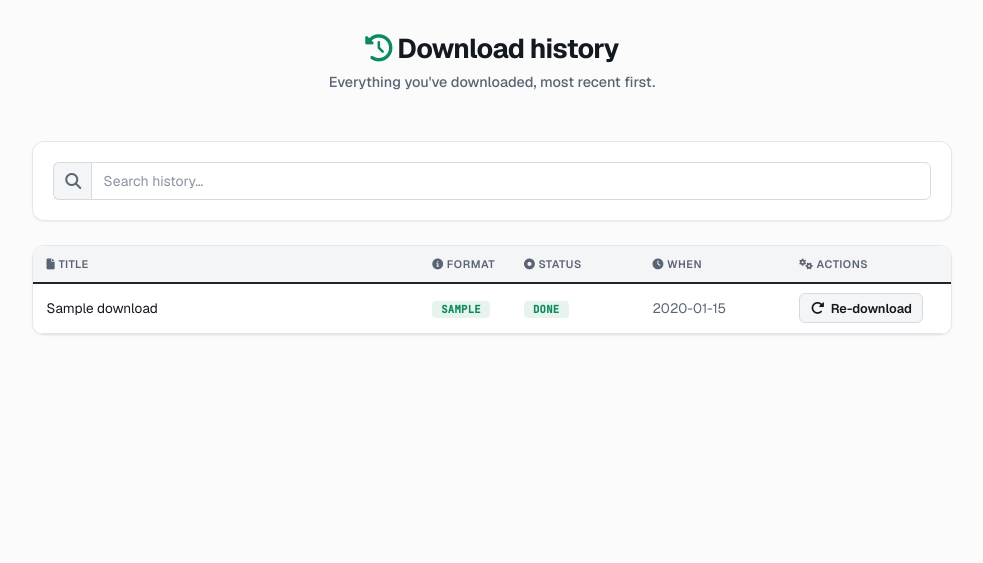
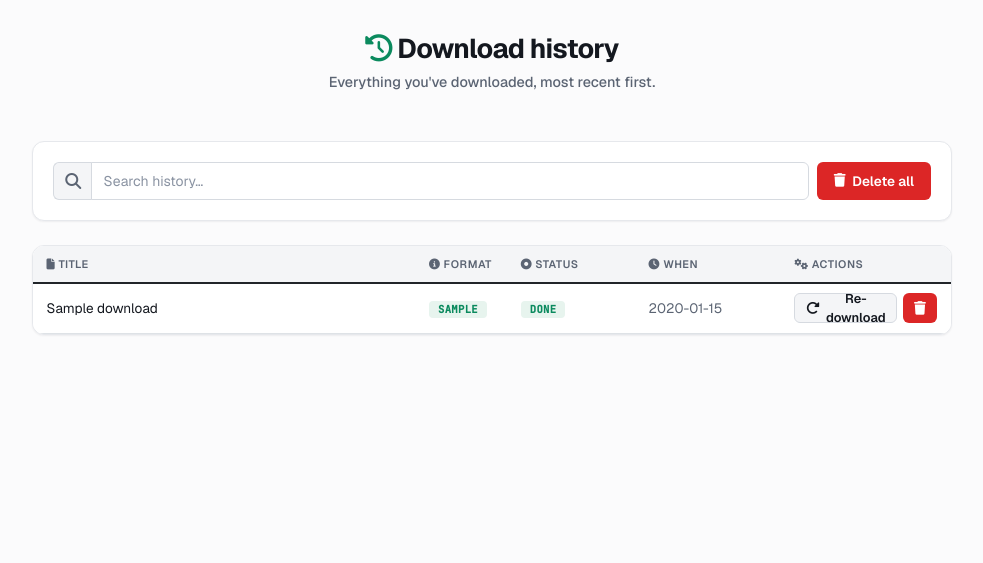
Before and after one commit to bomino/MediaSculp2.0, a Flask app: page /history in a window 1280 px wide. Shown: the part 53-616 px from the top of the page, without its empty margins (148-1131 px from the left). Run offline with Flask 3, Linux system fonts and the light colour scheme; tables that the repository leaves empty hold one stand-in row (values such as "Sample post"); data that the repository does not hold is empty; some libraries are stand-ins or nearby versions.

Commit message:
Add Delete and Delete all to the History page
History rows can now be removed individually (POST /history/delete/<id>)
or cleared all at once (POST /history/delete_all), alongside the existing
search and re-download. Deletes are record-only — the downloaded file on
disk is left alone (that stays the Downloads page's job). A themed confirm
modal (reusing .confirm-modal) gates both actions; endpoints use CSRF +
PRG + flash like re-download. db.delete_download / db.delete_all_downloads
back them, with tests. Verified live: per-row delete removes the row, and
Delete all prompts before clearing.

Co-Authored-By: Claude Opus 4.8 (1M context) <noreply@anthropic.com>
Claude-Session: https://claude.ai/code/session_01JfnxF37V1LaWC7sCK9qzfo

```diff
--- a/db.py
+++ b/db.py
@@ -72,6 +72,18 @@ def list_downloads(path, query=None, limit=200):
         return [dict(r) for r in conn.execute(sql, args).fetchall()]
 
 
+def delete_download(path, download_id):
+    """Delete one history row. Returns the number of rows removed (0 or 1)."""
+    with closing(_connect(path)) as conn, conn:
+        return conn.execute("DELETE FROM downloads WHERE id = ?", (download_id,)).rowcount
+
+
+def delete_all_downloads(path):
+    """Delete every history row. Returns the number of rows removed."""
+    with closing(_connect(path)) as conn, conn:
+        return conn.execute("DELETE FROM downloads").rowcount
+
+
 def mark_interrupted(path):
     with closing(_connect(path)) as conn, conn:
         conn.execute(
--- a/routes/main.py
+++ b/routes/main.py
@@ -603,6 +603,21 @@ def redownload(download_id):
     return redirect(url_for("main.history"))
 
 
+@main_bp.route("/history/delete/<download_id>", methods=["POST"])
+def delete_history(download_id):
+    db.delete_download(current_app.config["DATABASE"], download_id)
+    flash("Removed from history. The downloaded file was not deleted.", "success")
+    return redirect(url_for("main.history"))
+
+
+@main_bp.route("/history/delete_all", methods=["POST"])
+def clear_history():
+    removed = db.delete_all_downloads(current_app.config["DATABASE"])
+    noun = "entry" if removed == 1 else "entries"
+    flash(f"Cleared {removed} history {noun}. Downloaded files were not deleted.", "success")
+    return redirect(url_for("main.history"))
+
+
 @main_bp.route("/upload", methods=["GET", "POST"])
 def upload_video():
     if request.method == "GET":
--- a/templates/history.html
+++ b/templates/history.html
@@ -23,10 +23,25 @@
 
 <div class="card mb-4">
     <div class="card-body">
-        <form method="get" class="input-group">
-            <span class="input-group-text"><i class="fas fa-search" aria-hidden="true"></i></span>
-            <input type="text" name="q" class="form-control" placeholder="Search history…" value="{{ query }}" aria-label="Search history">
-        </form>
+        <div class="row g-2 align-items-center">
+            <div class="col">
+                <form method="get" class="input-group">
+                    <span class="input-group-text"><i class="fas fa-search" aria-hidden="true"></i></span>
+                    <input type="text" name="q" class="form-control" placeholder="Search history…" value="{{ query }}" aria-label="Search history">
+                </form>
+            </div>
+            {% if rows %}
+            <div class="col-auto">
+                <form method="post" action="{{ url_for('main.clear_history') }}" class="js-confirm-form" style="margin: 0;"
+                      data-message="Clear ALL download history? This can't be undone. Your downloaded files are not deleted.">
+                    <input type="hidden" name="csrf_token" value="{{ csrf_token() }}">
+                    <button type="submit" class="btn btn-danger">
+                        <i class="fas fa-trash" aria-hidden="true"></i> Delete all
+                    </button>
+                </form>
+            </div>
+            {% endif %}
+        </div>
     </div>
 </div>
 
@@ -75,6 +90,13 @@
                                         <i class="fas fa-rotate-right" aria-hidden="true"></i> Re-download
                                     </button>
                                 </form>
+                                <form method="post" action="{{ url_for('main.delete_history', download_id=row.id) }}" class="js-confirm-form" style="display: inline;"
+                                      data-message="Remove this entry from history? The downloaded file is not deleted.">
+                                    <input type="hidden" name="csrf_token" value="{{ csrf_token() }}">
+                                    <button type="submit" class="btn btn-sm btn-danger" title="Delete from history" aria-label="Delete history entry">
+                                        <i class="fas fa-trash" aria-hidden="true"></i>
+                                    </button>
+                                </form>
                             </div>
                         </td>
                     </tr>
@@ -94,4 +116,64 @@
     </div>
 </div>
 {% endif %}
+
+<div id="historyConfirmModal" class="confirm-modal" style="display: none;">
+    <div class="confirm-modal__backdrop" data-close></div>
+    <div class="confirm-modal__dialog">
+        <div class="confirm-modal__header">
+            <i class="fas fa-exclamation-triangle" aria-hidden="true"></i> Confirm
+        </div>
+        <div class="confirm-modal__body" id="historyConfirmMsg">Are you sure?</div>
+        <div class="confirm-modal__footer">
+            <button type="button" class="btn btn-secondary" data-close>
+                <i class="fas fa-times" aria-hidden="true"></i> Cancel
+            </button>
+            <button type="button" class="btn btn-danger" id="historyConfirmBtn">
+                <i class="fas fa-trash" aria-hidden="true"></i> Delete
+            </button>
+        </div>
+    </div>
+</div>
 {% endblock %}
+
+{% block scripts %}
+<script>
+    (function () {
+        var pendingForm = null;
+        var modal = document.getElementById('historyConfirmModal');
+        var message = document.getElementById('historyConfirmMsg');
+        var confirmBtn = document.getElementById('historyConfirmBtn');
+
+        function openModal(text, form) {
+            pendingForm = form;
+            if (message) { message.textContent = text; }
+            if (modal) { modal.style.display = 'block'; document.body.style.overflow = 'hidden'; }
+        }
+
+        function closeModal() {
+            pendingForm = null;
+            if (modal) { modal.style.display = 'none'; }
+            document.body.style.overflow = '';
+        }
+
+        document.querySelectorAll('.js-confirm-form').forEach(function (form) {
+            form.addEventListener('submit', function (e) {
+                e.preventDefault();
+                openModal(form.getAttribute('data-message') || 'Are you sure?', form);
+            });
+        });
+
+        if (confirmBtn) {
+            confirmBtn.addEventListener('click', function () {
+                var form = pendingForm;
+                closeModal();
+                if (form) { form.submit(); }
+            });
+        }
+
+        document.querySelectorAll('#historyConfirmModal [data-close]').forEach(function (el) {
+            el.addEventListener('click', closeModal);
+        });
+    })();
+</script>
+{% endblock %}
```
Also changed, not shown: CLAUDE.md (+1 -1 lines), tests/test_app.py (+35 -0 lines), README.md.
